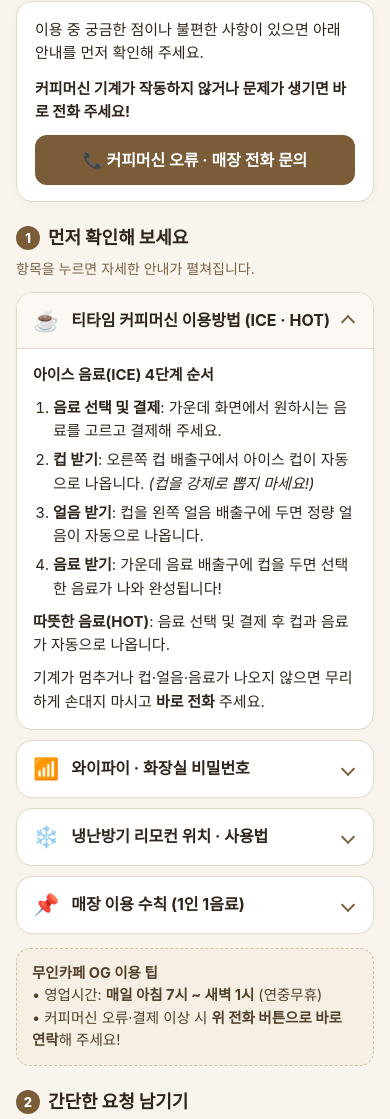
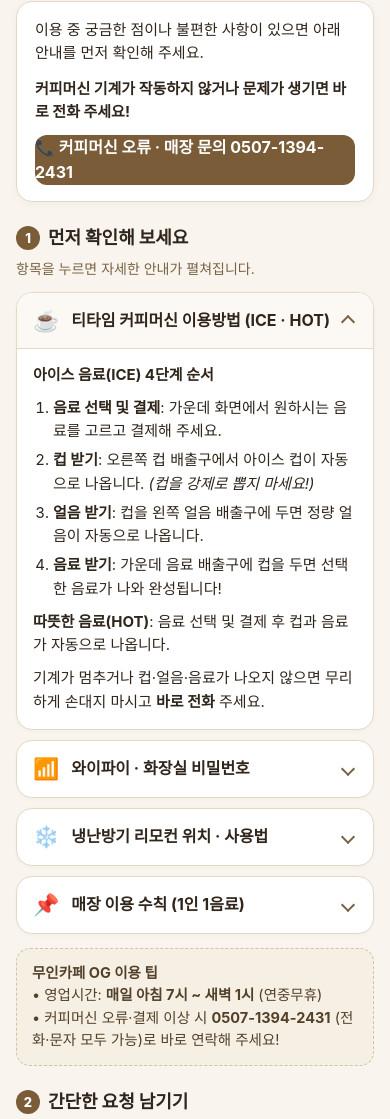
Before and after one commit to ymi9595-tech/ymi9595, a plain HTML site: page cafe-og-help/index.html in a window 390 px wide. Shown: the part 154-1273 px from the top of the page. Drawn offline with Linux system fonts and the light colour scheme.

Commit message:
Update Cafe OG inquiry phone to 0507-1394-2431

```diff
--- a/cafe-og-help/index.html
+++ b/cafe-og-help/index.html
@@ -132,7 +132,7 @@
   <section class="intro">
     <p>이용 중 궁금한 점이나 불편한 사항이 있으면 아래 안내를 먼저 확인해 주세요.</p>
     <p><strong>커피머신 기계가 작동하지 않거나 문제가 생기면 바로 전화 주세요!</strong></p>
-    <a class="call-btn" href="tel:01062292428" id="callBtn">📞 커피머신 오류 · 매장 전화 문의</a>
+    <a class="call-btn" href="tel:050713942431" id="callBtn">📞 커피머신 오류 · 매장 문의 0507-1394-2431</a>
   </section>
 
   <h2><span class="num">1</span><span class="h2t">먼저 확인해 보세요</span></h2>
@@ -204,7 +204,7 @@
   <div class="tip-card">
     <b>무인카페 OG 이용 팁</b><br>
     • 영업시간: <b>매일 아침 7시 ~ 새벽 1시</b> (연중무휴)<br>
-    • 커피머신 오류·결제 이상 시 <b>위 전화 버튼으로 바로 연락</b>해 주세요!
+    • 커피머신 오류·결제 이상 시 <b>0507-1394-2431</b> (전화·문자 모두 가능)로 바로 연락해 주세요!
   </div>
 
   <h2><span class="num">2</span><span class="h2t">간단한 요청 남기기</span></h2>
```
